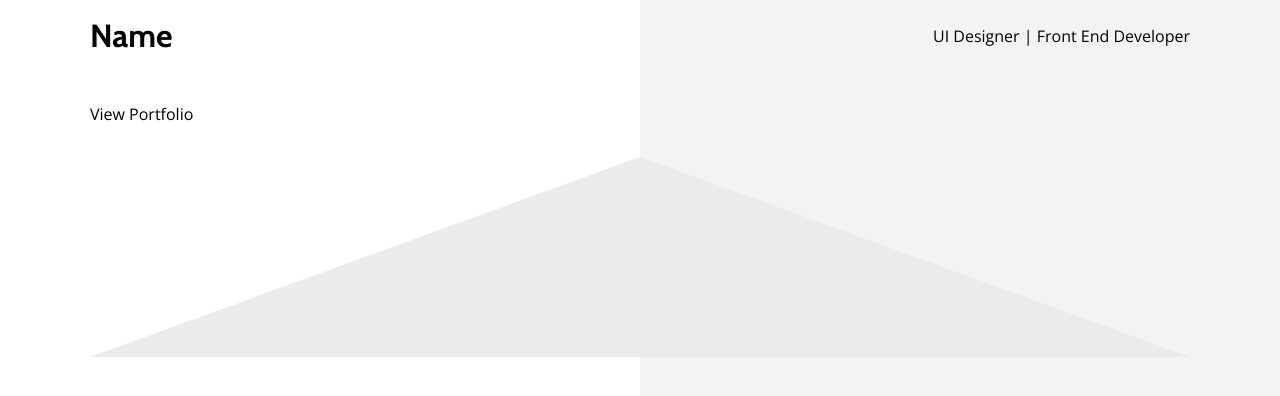
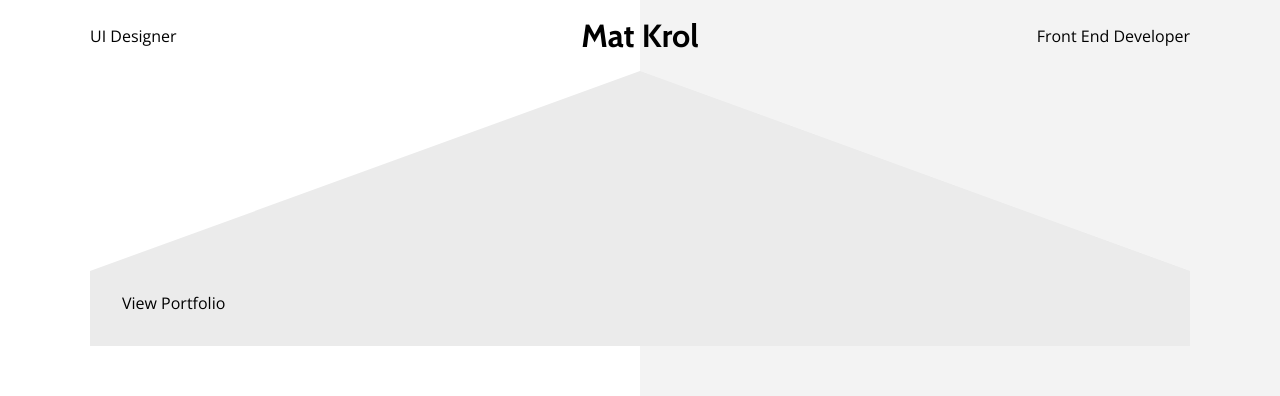
Before and after one commit to mat-krol/portfolio, a Gatsby site: page / in a window 1280 px wide. Built offline with nearby package versions, Linux system fonts and the light colour scheme; Gatsby itself is replaced by a stand-in of ours.

Commit message:
set up the body

```diff
--- a/src/components/block/header/BlockHeader.js
+++ b/src/components/block/header/BlockHeader.js
@@ -5,8 +5,9 @@ function BlockHeader(props) {
   return (
     <div className={classes.BlockHeaderHolder}>
       <div className={classes.BlockHeader}>
-        <h1>Name</h1>
-        <span>UI Designer | Front End Developer</span>
+        <span>UI Designer</span>
+        <h1>Mat Krol</h1>
+        <span style={{ justifySelf: "end" }}>Front End Developer</span>
       </div>
     </div>
   )
--- a/src/components/block/header/BlockHeader.module.css
+++ b/src/components/block/header/BlockHeader.module.css
@@ -6,7 +6,8 @@
 }
 
 .BlockHeader {
-  display: flex;
+  display: grid;
+  grid-template-columns: 300px auto 300px;
   justify-content: space-between;
   align-items: center;
   max-width: 1100px;
--- a/src/components/block/portfolio/BlockPortfolio.module.css
+++ b/src/components/block/portfolio/BlockPortfolio.module.css
@@ -1,5 +1,8 @@
 .BlockPortfolio {
+  background: #ebebeb;
   width: 100%;
   max-width: 1100px;
-  margin: 2rem auto;
+  padding: 2rem;
+  margin: 0 auto;
+  box-sizing: border-box;
 }
--- a/src/components/block/portfolio/item/BlockPortfolioItem.module.css
+++ b/src/components/block/portfolio/item/BlockPortfolioItem.module.css
@@ -1,3 +1,4 @@
 .BlockPortfolioItem {
-  width: calc(1100px / 3);
+  width: 366.6px;
+  height: 366.6px;
 }
--- a/src/components/block/separator/BlockSeparator.module.css
+++ b/src/components/block/separator/BlockSeparator.module.css
@@ -6,4 +6,6 @@
 .BlockSeparator {
   width: 100%;
   height: 200px;
+  margin: 0;
+  margin-bottom: -1rem;
 }
--- a/src/components/view/home/ViewHome.js
+++ b/src/components/view/home/ViewHome.js
@@ -8,8 +8,8 @@ function ViewHome(props) {
   return (
     <>
       <BlockHeader />
+      <BlockSeparator />
       <BlockPortfolio />
-      <BlockSeparator />
       {/* <div className={classes.ViewHome}>
       </div> */}
     </>
```
